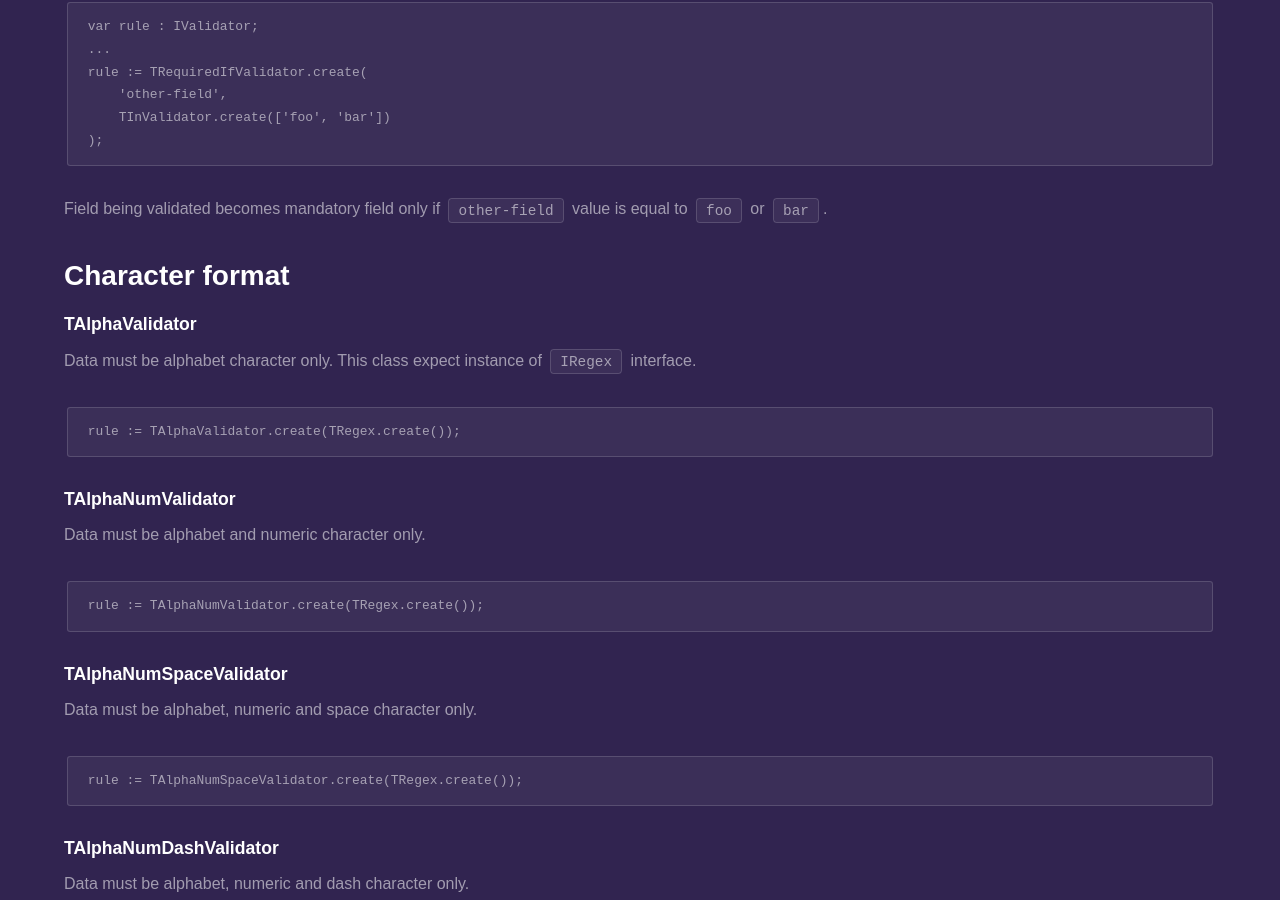
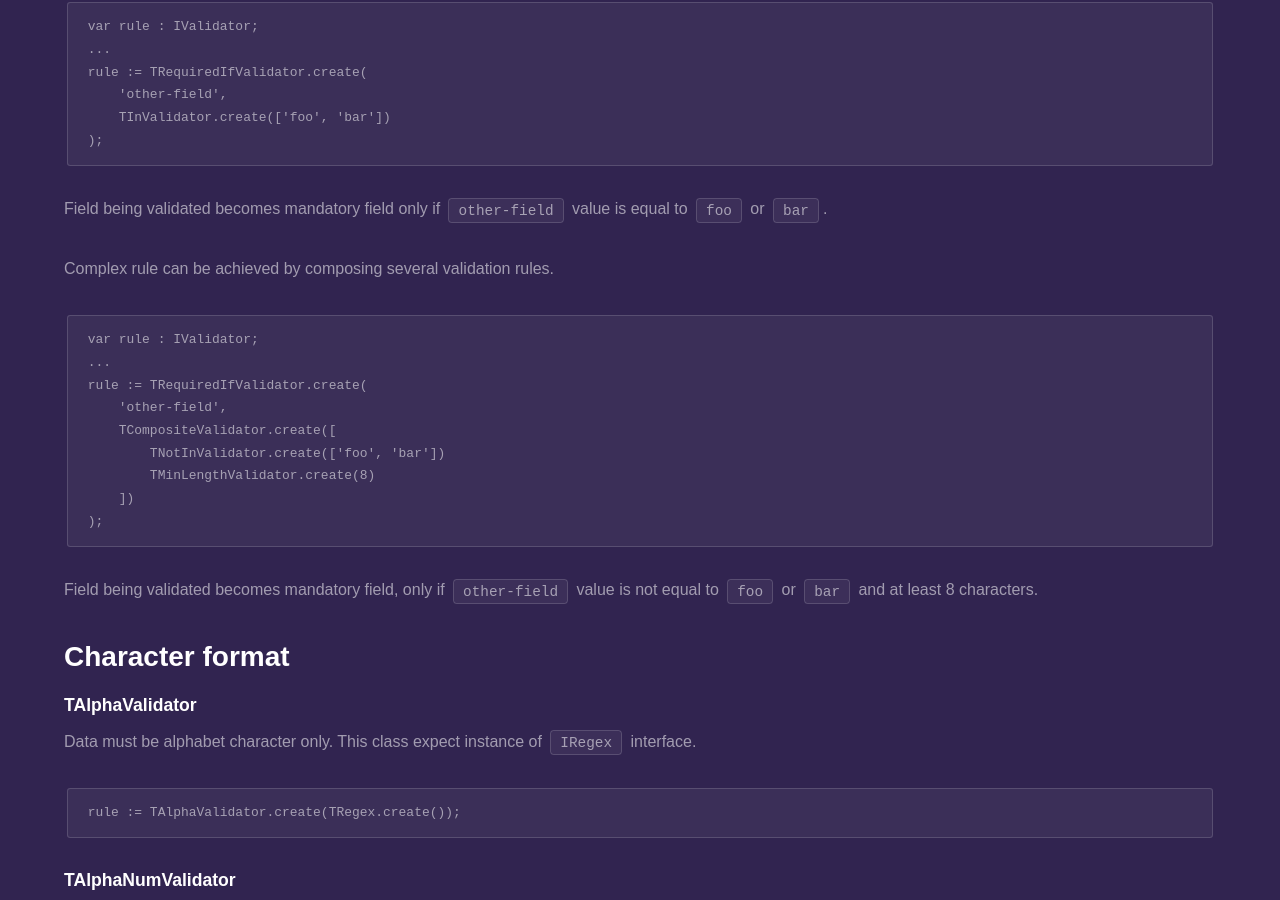
Before and after one commit to fanoframework/fanoframework.github.io, a Jekyll site: the page built from security/form-validation/built-in-validation-rules/index.md, in a window 1280 px wide and 900 px high, scrolled down 897 px. Built offline with Jekyll 4.4.1, drawn with Linux system fonts in a browser that asks for light colours; our own code applies the rules of GitHub Pages for plain Markdown files.

Commit message:
add more code example

````diff
--- a/security/form-validation/built-in-validation-rules/index.md
+++ b/security/form-validation/built-in-validation-rules/index.md
@@ -40,6 +40,22 @@ rule := TRequiredIfValidator.create(
 );
 ```
 Field being validated becomes mandatory field only if `other-field` value is equal to `foo` or `bar`.
+
+Complex rule can be achieved by composing several validation rules.
+
+```
+var rule : IValidator;
+...
+rule := TRequiredIfValidator.create(
+    'other-field',
+    TCompositeValidator.create([
+        TNotInValidator.create(['foo', 'bar'])
+        TMinLengthValidator.create(8)
+    ])
+);
+```
+
+Field being validated becomes mandatory field, only if `other-field` value is not equal to `foo` or `bar` and at least 8 characters.
 
 ## Character format
 
````
